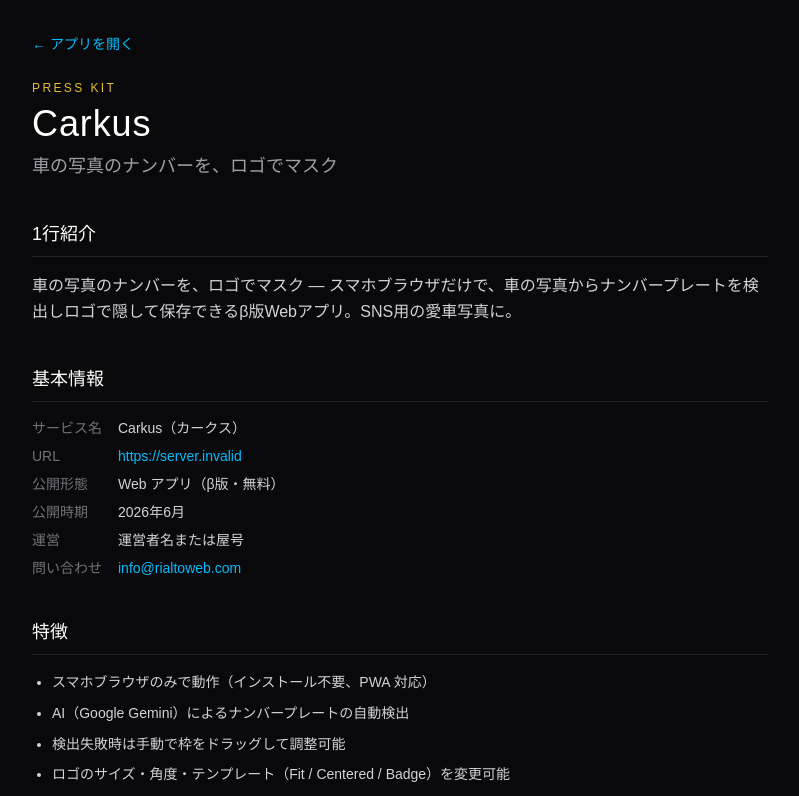
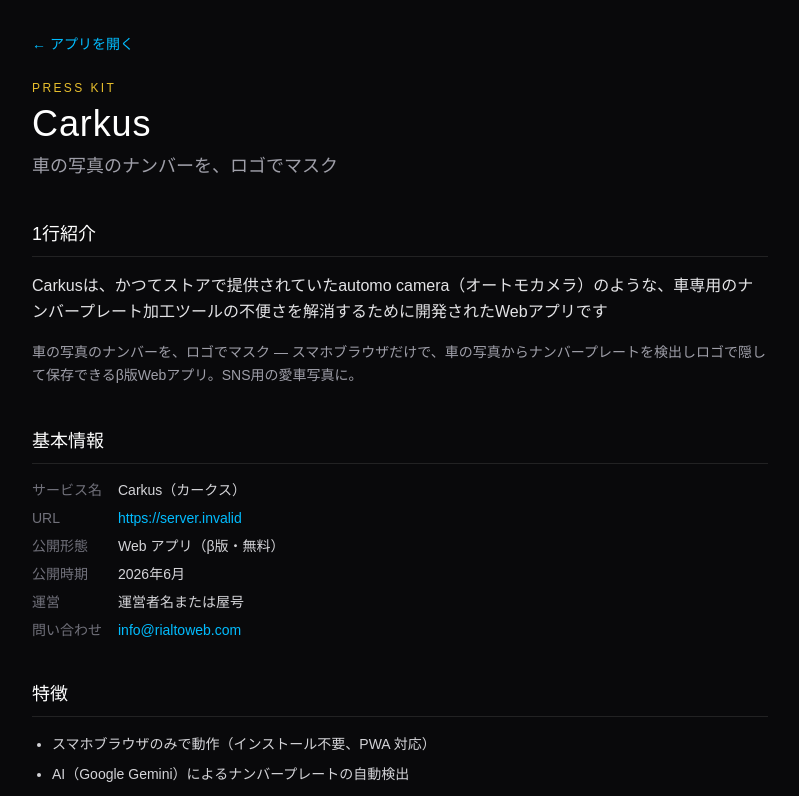
Before and after one commit to tk1103/car-mask-app, a Next.js app: page /press in a window 1280 px wide. Shown: the top 796 px of the page, without its empty margins (240-1039 px from the left). Built offline with nearby package versions, Linux system fonts and the light colour scheme; no server answers.

Commit message:
seo調整

```diff
--- a/src/app/press/page.tsx
+++ b/src/app/press/page.tsx
@@ -1,7 +1,6 @@
 import type { Metadata } from 'next';
 import Image from 'next/image';
 import Link from 'next/link';
-import { SeoOriginContext } from '../../components/SeoOriginContext';
 import { CARKUS_ORIGIN_SEO_LINE } from '../../lib/seo-origin';
 import { getContactLabel, getContactMailto, site } from '../../lib/site';
 
@@ -10,7 +9,7 @@
   description: `${site.name}（${site.nameReading}）のプレスキット・メディア向け素材。${CARKUS_ORIGIN_SEO_LINE}`,
   openGraph: {
     title: `${site.name} プレスキット`,
-    description: site.descriptionJa,
+    description: CARKUS_ORIGIN_SEO_LINE,
     url: `${site.url}/press`,
   },
 };
@@ -47,7 +46,10 @@
 
         <section className="space-y-4 mb-10">
           <h2 className="text-lg font-medium text-white border-b border-white/10 pb-2">1行紹介</h2>
-          <p className="text-zinc-300 leading-relaxed">{site.taglineJa} — {site.descriptionJa}</p>
+          <p className="text-zinc-200 leading-relaxed text-base">{CARKUS_ORIGIN_SEO_LINE}</p>
+          <p className="text-zinc-400 text-sm leading-relaxed">
+            {site.taglineJa} — {site.descriptionJa}
+          </p>
         </section>
 
         <section className="space-y-4 mb-10">
@@ -158,7 +160,6 @@
             </a>
           </div>
         </section>
-        <SeoOriginContext />
       </div>
     </div>
   );
--- a/src/lib/seo-origin.ts
+++ b/src/lib/seo-origin.ts
@@ -1,3 +1,3 @@
-/** 検索エンジン向けのサービス由来説明（画面上は非表示） */
+/** サービス由来の説明文（プレスキット・SEO 等で共通利用） */
 export const CARKUS_ORIGIN_SEO_LINE =
   'Carkusは、かつてストアで提供されていたautomo camera（オートモカメラ）のような、車専用のナンバープレート加工ツールの不便さを解消するために開発されたWebアプリです';
```
